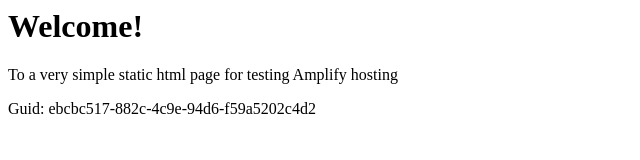
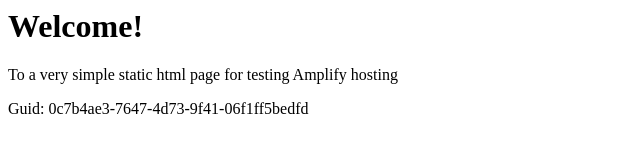
Before and after one commit to aws-aemilia-kix/Github-PR-Commit-Integration-Test-DoNotTouch-GitHubWebhookPushCanaryTest-v1-preprod-ap-northeast-3, a website: page src/index.html in a window 1280 px wide. Shown: the full height of the page, 0-640 px from the left. Drawn offline with Linux system fonts and the light colour scheme.

Commit message:
commit from integ tests

```diff
--- a/src/index.html
+++ b/src/index.html
@@ -12,6 +12,6 @@
 <body>
     <h1>Welcome!</h1>
     <p>To a very simple static html page for testing Amplify hosting</p>
-    <p>Guid: ebcbc517-882c-4c9e-94d6-f59a5202c4d2</p></body>
+    <p>Guid: 0c7b4ae3-7647-4d73-9f41-06f1ff5bedfd</p></body>
 
 </html>
```
